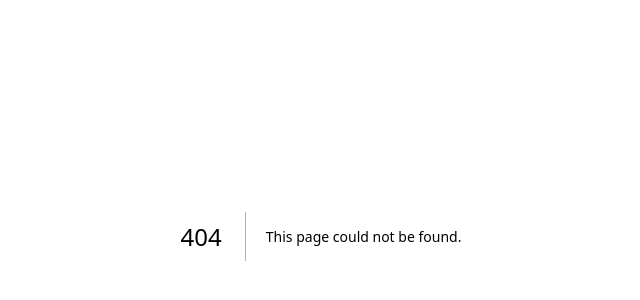
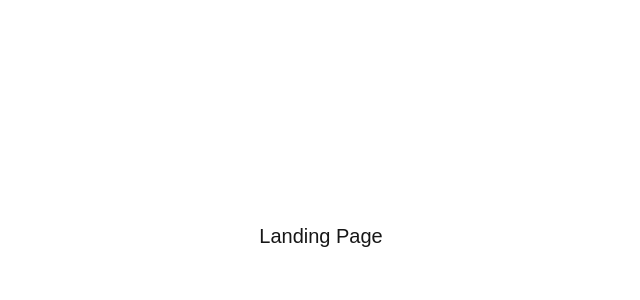
Before and after one commit to benchZak/alx-project-0x00-setup, a Next.js app in the folder alx-project-0x00/: page /landing in a window 1280 px wide. Before the commit this address had no page. Shown: the part 164-464 px from the top of the page, without its empty margins (319-959 px from the left). Built offline with nearby package versions, Linux system fonts and the light colour scheme.

Commit message:
task2 : explore a simple routing in next.js

```diff
--- /dev/null
+++ b/alx-project-0x00/pages/about.tsx
@@ -0,0 +1,8 @@
+const About: React.FC = () => {
+  return (
+    <div className="flex flex-col h-screen justify-center items-center">
+      <h1 className="text-xl font-extralight">About Page</h1>
+    </div>
+  )
+}
+export default About;
--- /dev/null
+++ b/alx-project-0x00/pages/landing.tsx
@@ -0,0 +1,8 @@
+const Landing: React.FC = () => {
+  return (
+    <div className="flex flex-col h-screen justify-center items-center">
+      <h1 className="text-xl font-extralight">Landing Page</h1>
+    </div>
+  )
+}
+export default Landing
```
